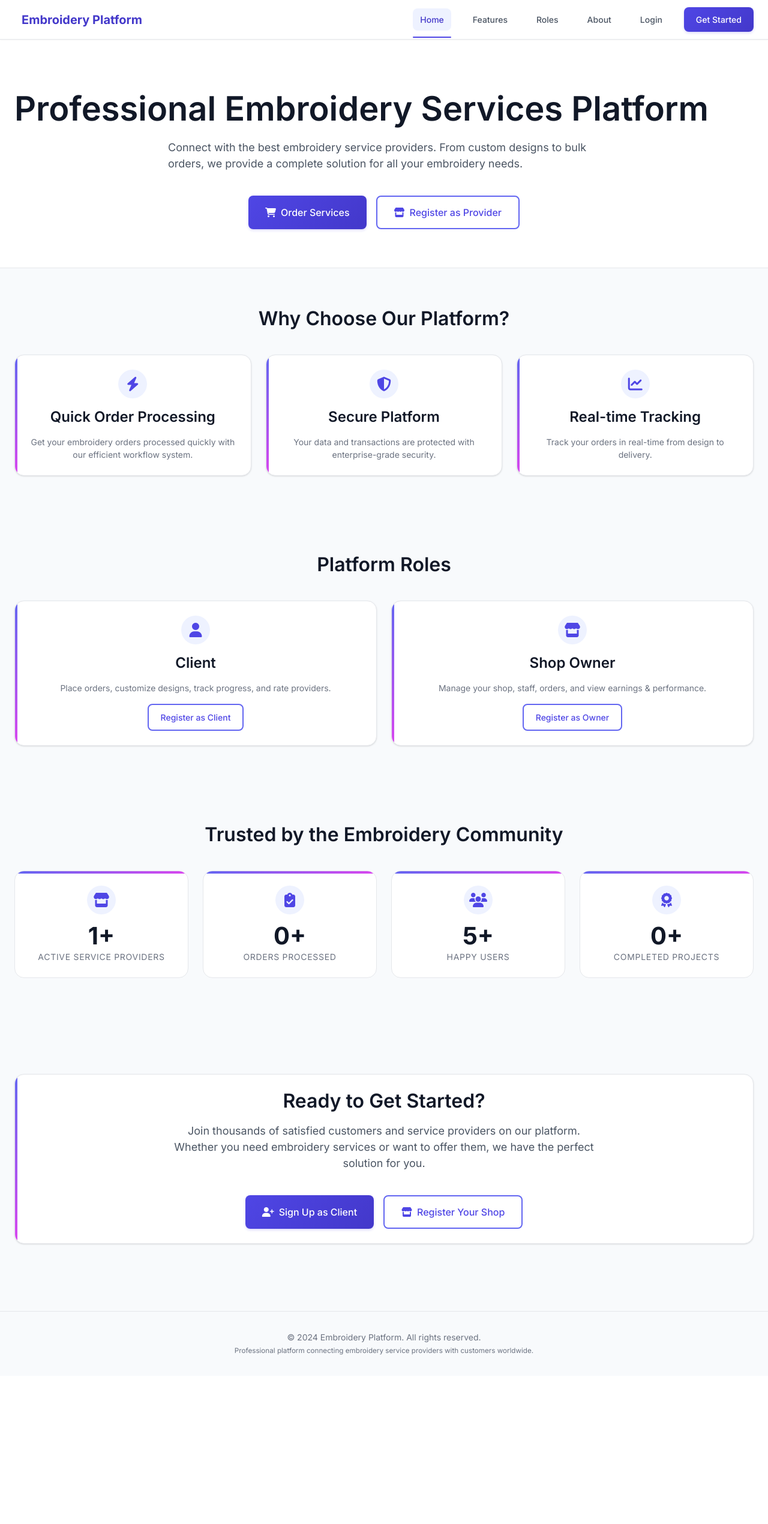
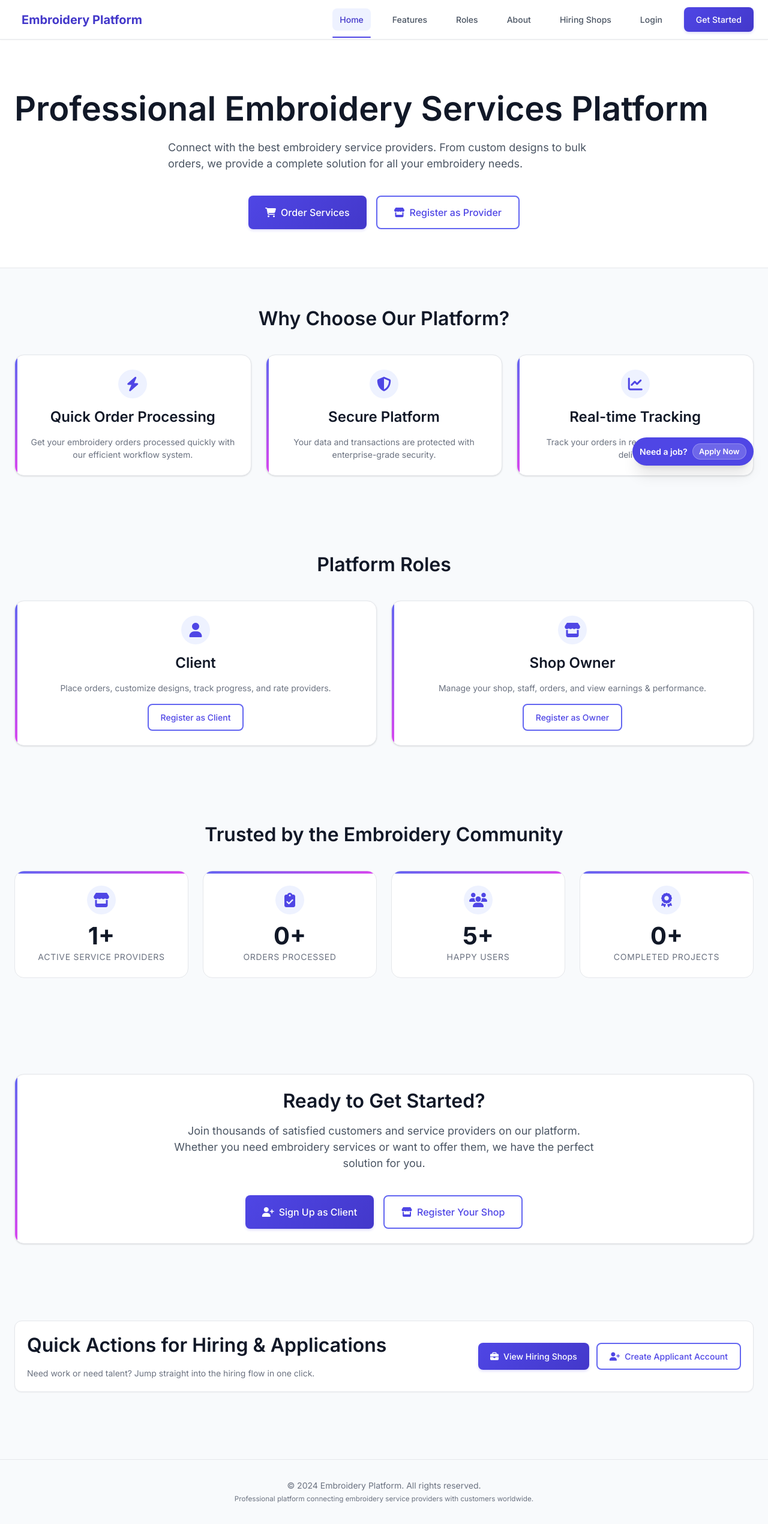
Before and after one commit to Kimm0323/embro_plat_main, a PHP site: page /web-app/ in a window 1280 px wide. Shown: the whole page at 60% size. Before the commit the page ends 2258 px from the top, so only its background shows below. Run offline with PHP 8.4, Linux system fonts and the light colour scheme; data comes from the database, SQL or seed files in the repository; data that the repository does not hold is empty.

Commit message:
index hiring

```diff
--- a/assets/css/style.css
+++ b/assets/css/style.css
@@ -1297,3 +1297,108 @@ h6 {
         border: 1px solid var(--gray-300);
     }
 }
+/* ========== Landing Hiring CTA & Panels ========== */
+.quick-action-panel {
+    background: var(--bg-primary);
+    border: 1px solid var(--gray-200);
+    border-radius: var(--radius-md);
+    padding: 1.25rem;
+    display: flex;
+    align-items: center;
+    justify-content: space-between;
+    gap: 1rem;
+    box-shadow: var(--shadow-sm);
+}
+
+.quick-action-buttons {
+    display: flex;
+    flex-wrap: wrap;
+    gap: 0.75rem;
+}
+
+.floating-hiring-cta {
+    position: fixed;
+    right: 1.5rem;
+    bottom: 1.5rem;
+    display: inline-flex;
+    align-items: center;
+    gap: 0.5rem;
+    text-decoration: none;
+    background: var(--primary-600);
+    color: #fff;
+    border-radius: var(--radius-full);
+    box-shadow: var(--shadow-xl);
+    padding: 0.6rem 0.75rem;
+    z-index: 1000;
+}
+
+.floating-hiring-text {
+    font-weight: 600;
+}
+
+.floating-hiring-pill {
+    background: rgba(255, 255, 255, 0.18);
+    border: 1px solid rgba(255, 255, 255, 0.25);
+    border-radius: var(--radius-full);
+    padding: 0.2rem 0.65rem;
+    font-size: 0.8rem;
+    font-weight: 600;
+}
+
+.hiring-shops-grid {
+    display: grid;
+    grid-template-columns: repeat(auto-fit, minmax(280px, 1fr));
+    gap: 1rem;
+}
+
+.hiring-shop-card {
+    background: var(--bg-primary);
+    border: 1px solid var(--gray-200);
+    border-radius: var(--radius);
+    padding: 1rem;
+    box-shadow: var(--shadow-sm);
+}
+
+.hiring-shop-card h3 {
+    margin-bottom: 0.5rem;
+    font-size: 1.1rem;
+}
+
+.hiring-shop-meta {
+    display: grid;
+    gap: 0.4rem;
+    font-size: 0.9rem;
+}
+
+.hiring-shop-meta span {
+    display: inline-flex;
+    gap: 0.45rem;
+    align-items: center;
+    color: var(--gray-600);
+}
+
+.hiring-status-pill {
+    display: inline-flex;
+    align-items: center;
+    gap: 0.35rem;
+    border-radius: var(--radius-full);
+    background: var(--success-50);
+    color: var(--success-600);
+    padding: 0.2rem 0.6rem;
+    font-size: 0.8rem;
+    font-weight: 700;
+}
+
+@media (max-width: 768px) {
+    .quick-action-panel {
+        flex-direction: column;
+        align-items: flex-start;
+    }
+
+    .floating-hiring-cta {
+        right: 1rem;
+        left: 1rem;
+        bottom: 1rem;
+        justify-content: center;
+    }
+}
--- a/index.php
+++ b/index.php
@@ -24,6 +24,7 @@ require_once 'config/db.php';
                 <li><a href="#features" class="nav-link">Features</a></li>
                 <li><a href="#roles" class="nav-link">Roles</a></li>
                 <li><a href="#about" class="nav-link">About</a></li>
+                <li><a href="hiring_shops.php" class="nav-link">Hiring Shops</a></li>
                 <?php if(isset($_SESSION['user'])): ?>
                     <?php
                     $dashboard_url = '';
@@ -196,6 +197,25 @@ require_once 'config/db.php';
         </div>
     </section>
 
+    <section class="section" id="quick-actions">
+        <div class="container">
+            <div class="quick-action-panel">
+                <div>
+                    <h2>Quick Actions for Hiring & Applications</h2>
+                    <p class="text-muted mb-0">Need work or need talent? Jump straight into the hiring flow in one click.</p>
+                </div>
+                <div class="quick-action-buttons">
+                    <a href="hiring_shops.php" class="btn btn-primary">
+                        <i class="fas fa-briefcase"></i> View Hiring Shops
+                    </a>
+                    <a href="auth/register.php?type=client" class="btn btn-outline-primary">
+                        <i class="fas fa-user-plus"></i> Create Applicant Account
+                    </a>
+                </div>
+            </div>
+        </div>
+    </section>
+
     <!-- Footer -->
     <footer class="footer">
         <div class="container">
@@ -203,5 +223,9 @@ require_once 'config/db.php';
             <small class="text-muted">Professional platform connecting embroidery service providers with customers worldwide.</small>
         </div>
     </footer>
+    <a href="hiring_shops.php" class="floating-hiring-cta" aria-label="Need a job? Apply now">
+        <span class="floating-hiring-text">Need a job?</span>
+        <span class="floating-hiring-pill">Apply Now</span>
+    </a>
 </body>
 </html>
```
Also changed, not shown: hiring_shops.php (added, +90 -0 lines), assets/uploads/community_posts/3_community_post_69a150004e1094.42181468.png (added), assets/uploads/community_posts/3_community_post_69a152d497cc21.18913757.png (added), assets/uploads/permits/owner_permit_6988b5abc65eb9.83373388.png (deleted), assets/uploads/permits/owner_permit_698b668a66ee92.15167400.png (deleted), assets/uploads/permits/owner_permit_698bebe263a2c7.98795454.jpg (deleted), assets/uploads/permits/owner_permit_699196206c0fa4.88495421.jpg (deleted), assets/uploads/permits/owner_permit_6991a7b0076551.27134077.jpg (deleted), assets/uploads/portfolio/1_work_post_699dd83bb620f7.79761682.png (deleted).
